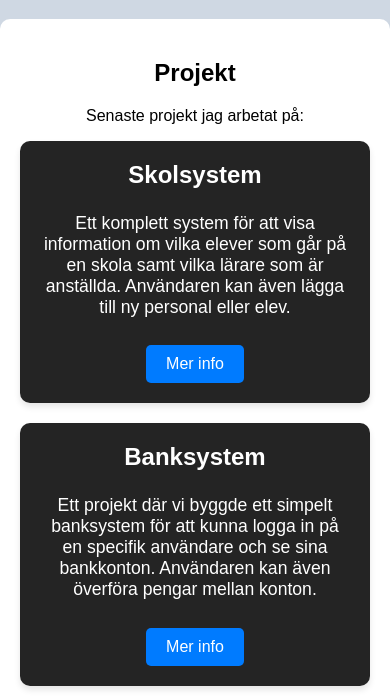
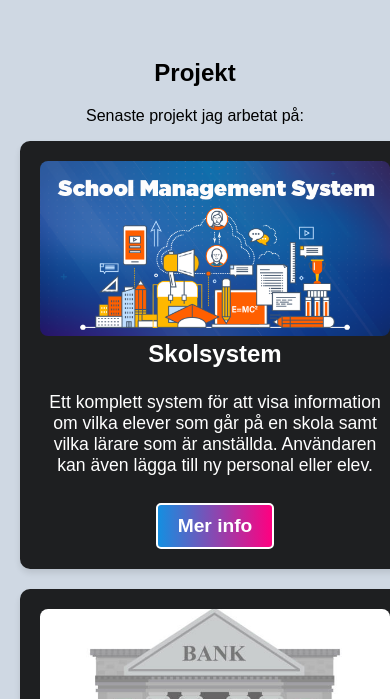
Before and after one commit to evuul/Labb2, a plain HTML site: page HTML/projekt.html in a window 390 px wide. Shown: the part 401-1100 px from the top of the page. Drawn offline with Linux system fonts and the light colour scheme.

Commit message:
Förbättrar responsiviteten

```diff
--- a/CSS/styles.css
+++ b/CSS/styles.css
@@ -106,33 +106,103 @@ body {
 
 .skills-list li {
     font-size: 1.2em;
+    font-weight: bold;
     display: flex;
     align-items: center;
     justify-content: center;
     gap: 10px;
+    background: linear-gradient(90deg, #5c679a, #0b0b0b);
+    /*Gradientfärg*/-webkit-background-clip: text;
+    -webkit-text-fill-color: transparent;
 }
 
 .skills-list li:hover {
-    transform: scale(1.1);
-    color: #61f32c;
+    transform: scale(1.15);
+    -webkit-transform: scale(1.15);
+    -moz-transform: scale(1.15);
+    -ms-transform: scale(1.15);
+    -o-transform: scale(1.15);
 }
 
 .skills-list i {
-    color: #007bff;
+    background: linear-gradient(90deg, #148fe1, #ff0080);
+    -webkit-background-clip: text;
+    -webkit-text-fill-color: transparent;
     font-size: 1.5em;
 }
 
-.skills-list li:hover i {
-    color: #61f32c;
+/* Tar bort punktlistor */
+ul {
+    list-style: none;
+    padding: 0;
+    margin: 0;
 }
 
+/* Grundstil för länkar */
+ul li a {
+    font-size: 1.2em;
+    font-weight: bold;
+    text-decoration: none;
+    background: linear-gradient(90deg, #00f93a, #0025e0); /* Samma gradient som navigeringen */
+    -webkit-background-clip: text;
+    -webkit-text-fill-color: transparent;
+    transition: text-shadow 0.3s ease-in-out, transform 0.3s ease-in-out;
+    display: inline-block;
+    padding: 10px;
+}
+
+/* Hover-effekt: Länken lyser upp och växer lite */
+ul li a:hover {
+    transform: scale(1.1);
+}
+
+/* Justering för projektsektionen */
+#projekt.container {
+    max-width: 100%; /* Tar bort den smala begränsningen */
+    background-color: transparent; /* Gör bakgrunden genomskinlig om det behövs */
+    box-shadow: none; /* Tar bort onödig skugga */
+    padding: 20px; /* Se till att det finns lite luft runt */
+}
+
+/* Säkerställ att projektlistan blir flexbox */
+#projekt .project-list {
+    max-width: 100%;
+    display: flex;
+    flex-wrap: wrap;
+    justify-content: center; /* Centrerar projekten */
+    gap: 20px; /* Mellanrum mellan projekten */
+}
+
+/* Justering för projektboxarna */
 .project-container {
+    flex: 1 1 calc(33.33% - 40px); /* Gör att de ligger i rad på större skärmar */
     background-color: rgba(9, 9, 9, 0.887);
     padding: 20px;
     border-radius: 10px;
     box-shadow: 0 4px 6px rgba(0, 0, 0, 0.1);
-    margin-bottom: 20px;
-    transition: transform 0.3s ease, box-shadow 0.3s ease;
+    min-width: 300px; /* Ser till att de inte blir för små */
+    max-width: 400px; /* Förhindrar att de blir för breda */
+    text-align: center;
+}
+.project-container img {
+    width: 100%; /* Gör att bilden fyller hela bredden av kortet */
+    height: auto; /* Behåller proportionerna */
+    max-height: 200px; /* Sätter en maxhöjd så de inte blir för stora */
+    object-fit: cover; /* Ser till att bilden beskärs snyggt istället för att bli utdragen */
+    border-radius: 8px; /* Ger rundade hörn för en mjukare look */
+}
+
+/* Responsiv design för mobil (mindre än 768px) */
+@media (max-width: 768px) {
+    .project-list {
+        flex-direction: column; /* Ändrar till en kolumn på mindre skärmar */
+        align-items: center; /* Centrerar projekten */
+    }
+
+    .project-container {
+        width: 100%; /* Projekten tar hela bredden */
+        flex-basis: auto;
+    }
 }
 
 .project-container:hover {
@@ -150,6 +220,9 @@ body {
     font-size: 1.1em;
     color: #ffffff;
 }
+
+
+
 
 /* Modal-stil */
 .modal {
@@ -192,14 +265,17 @@ body {
     display: inline-block;
     margin-top: 10px;
     padding: 10px 20px;
-    background: #007bff;
+    background: linear-gradient(90deg, #148fe1, #ff0080);
     color: white;
+    -webkit-text-fill-color: white;
     text-decoration: none;
     border-radius: 5px;
+    border: 2px solid white; /* Lägg till en vit kantlinje */
+    font-weight: bold; /* Gör texten tydligare */
 }
 
 .btn:hover {
-    background: #0056b3;
+    background: #9dce5d;
 }
 
 /* Footer-stil */
--- a/HTML/projekt.html
+++ b/HTML/projekt.html
@@ -24,12 +24,14 @@
         <a href="kontakt.html" class="link-kontakt">Kontakt</a>
     </nav>
 
+<main>
     <section id="projekt" class="container">
         <h2>Projekt</h2>
         <p>Senaste projekt jag arbetat på:</p>
 
         <ul class="project-list">
             <li class="project-container">
+                <img src="../img/skolsystem.jpg" alt="skolsystem">
                 <h3>Skolsystem</h3>
                 <p>
                     Ett komplett system för att visa information om vilka elever som går på en skola samt vilka lärare som är anställda.
@@ -39,6 +41,8 @@
             </li>
 
             <li class="project-container">
+                <img src="../img/banksystem.jpg" alt="banksystem">
+
                 <h3>Banksystem</h3>
                 <p>
                     Ett projekt där vi byggde ett simpelt banksystem för att kunna logga in på en specifik användare och se sina bankkonton.
@@ -66,6 +70,8 @@
             <p>En bankapplikation där användare kan logga in, se sina bankkonton och överföra pengar mellan dem.</p>
         </div>
     </div>
+</main>
+
 
     <footer class="footer">
         <p>© 2025 Alexander Ek. Alla rättigheter förbehållna.</p>
```
Also changed, not shown: img/banksystem.jpg (added), img/skolsystem.jpg (added).
